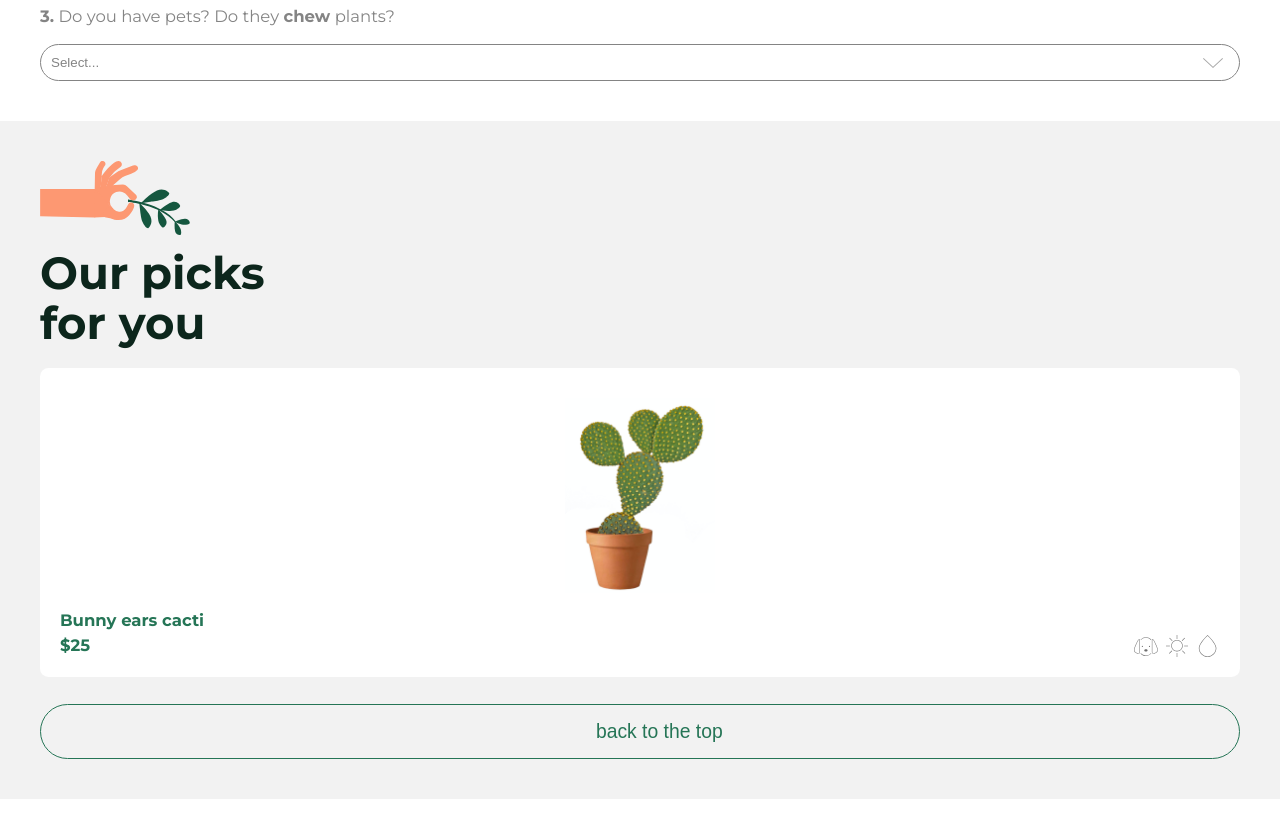
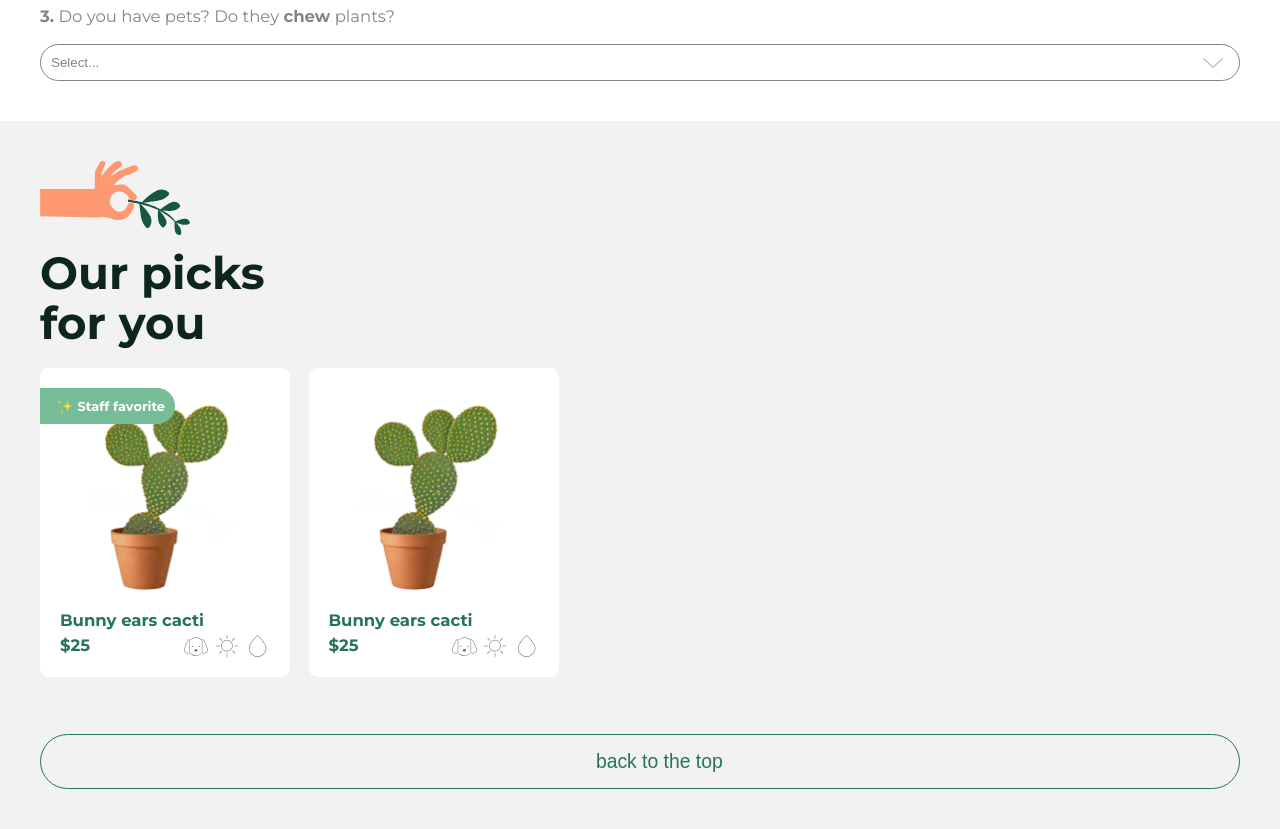
Before and after one commit to XxWexX5/greenthumb, a website built with Parcel: page index.html in a window 1280 px wide. Shown: the part 1328-2157 px from the top of the page. Before the commit the page ends 2127 px from the top, so only its background shows below. Built offline with nearby package versions, Linux system fonts and the light colour scheme; files whose address does not match are found by name.

Commit message:
[ FEAT ] Creating wrapper products and tag favorite.

```diff
--- a/SCSS/components/card.scss
+++ /dev/null
@@ -1,66 +0,0 @@
-.card {
-    background-color: $color-white;
-    padding: 3em 0 2em;
-    border-radius: .85em;
-
-    .main-card {
-        .container-image {
-            width: 100%;
-            max-width: 15em;
-            height: auto;
-            margin: 0 auto;
-
-            .image,
-            img {
-                width: 100%;
-                height: 100%;
-                object-fit: contain;
-            }
-        }
-    }
-
-    .footer-card {
-        padding: 0 2em;
-        margin-top: 1.35em;
-
-        .title-product {
-            color: $color-green-dark-03;
-            font-size: $font-03;
-            margin-bottom: 0.35em;
-        }
-
-        .text-price {
-            color: $color-green-dark-03;
-            font-size: $font-03;
-        }
-
-        .wrapper-icons {
-            display: flex;
-
-            .container-image {
-                width: 2.45em;
-                height: 2.2em;
-
-                .image,
-                img {
-                    width: 100%;
-                    height: 100%;
-                    object-fit: contain;
-                }
-            }
-
-            .container-image + .container-image {
-                margin-left: 0.65em;
-            }
-        }
-
-        .row {
-            width: 100%;
-            display: flex;
-        }
-
-        .row-02 {
-            justify-content: space-between;
-        }
-    }
-}
--- a/SCSS/components/product.scss
+++ b/SCSS/components/product.scss
@@ -0,0 +1,107 @@
+.card-product {
+    background-color: $color-white;
+    padding: 3em 0 2em;
+    border-radius: .85em;
+    position: relative;
+    min-width: 25em;
+    height: auto;
+
+    .tag-favorite {
+        position: absolute;
+        top: 2em;
+        left: 0;
+        padding: 1em 1em 1em 1.65em;
+        border-radius: 0 2em 2em 0;
+        display: flex;
+        align-items: center;
+        justify-content: center;
+        background-color: $color-green-light;
+
+        &.tag-showing {
+            opacity: 1;
+        }
+
+        &.tag-hidden {
+            opacity: 0;
+        }
+
+        .container-image {
+            width: 1.65em;
+            height: 1.65em;
+            margin-right: 0.45em;
+
+            * {
+                width: 100%;
+                height: 100%;
+                object-fit: contain;
+            }
+        }
+
+        .text {
+            font-weight: bold;
+            color: $color-white;
+            font-size: $font-05;
+        }
+    }
+
+    .main-card {
+        .container-image {
+            width: 100%;
+            max-width: 15em;
+            height: auto;
+            margin: 0 auto;
+
+            .image,
+            img {
+                width: 100%;
+                height: 100%;
+                object-fit: contain;
+            }
+        }
+    }
+
+    .footer-card {
+        padding: 0 2em;
+        margin-top: 1.35em;
+
+        .title-product {
+            color: $color-green-dark-03;
+            font-size: $font-03;
+            margin-bottom: 0.35em;
+        }
+
+        .text-price {
+            color: $color-green-dark-03;
+            font-size: $font-03;
+        }
+
+        .wrapper-icons {
+            display: flex;
+
+            .container-image {
+                width: 2.45em;
+                height: 2.2em;
+
+                .image,
+                img {
+                    width: 100%;
+                    height: 100%;
+                    object-fit: contain;
+                }
+            }
+
+            .container-image + .container-image {
+                margin-left: 0.65em;
+            }
+        }
+
+        .row {
+            width: 100%;
+            display: flex;
+        }
+
+        .row-02 {
+            justify-content: space-between;
+        }
+    }
+}
--- a/SCSS/components/results.scss
+++ b/SCSS/components/results.scss
@@ -26,7 +26,15 @@
     }
 
     > .main {
+        .wrapper-products {
+            overflow: auto;
+            display: flex;
+            padding-bottom: 3em;
 
+            .card-product + .card-product {
+                margin-left: 1.85em;
+            }
+        }
     }
 
     > .footer {
--- a/SCSS/fonts-size.scss
+++ b/SCSS/fonts-size.scss
@@ -2,3 +2,4 @@ $font-01: 4.5em;
 $font-02: 4.0em;
 $font-03: 1.65em;
 $font-04: 1.45em;
+$font-05: 1.3em;
--- a/SCSS/index.scss
+++ b/SCSS/index.scss
@@ -7,7 +7,7 @@
 @import "components/option.scss";
 @import "components/no-results.scss";
 @import "components/results.scss";
-@import "components/card.scss";
+@import "components/product.scss";
 
 body {
     font-family: "Montserrat", sans-serif;
@@ -35,6 +35,7 @@ body {
     }
 
     .container-result {
+        overflow-x: hidden;
         background-color: $color-green-light-02;
 
         .hide {
--- a/index.html
+++ b/index.html
@@ -127,7 +127,20 @@
           </header>
 
           <main class="main">
-            <div class="card">
+            <div class="wrapper-products">
+              <div class="card card-product">
+                <div class="tag-favorite tag-showing">
+                  <div class="container-image">
+                    <object id="logo" type="image/svg+xml" data="images/stars.svg">
+                      <img src="images/stars.svg" class="image image-stars" alt="Image stars." />
+                    </object>
+                  </div>
+
+                  <strong class="text">
+                    Staff favorite
+                  </strong>
+                </div>
+
                 <main class="main-card">
                   <div class="container-image">
                     <img src="images/product-01.png" class="image" alt="Image Product." />
@@ -164,6 +177,57 @@
                   </div>
                 </footer>
               </div>
+
+              <div class="card card-product">
+                <div class="tag-favorite tag-hidden">
+                  <div class="container-image">
+                    <object id="logo" type="image/svg+xml" data="images/stars.svg">
+                      <img src="images/stars.svg" class="image image-stars" alt="Image stars." />
+                    </object>
+                  </div>
+
+                  <strong class="text">
+                    Staff favorite
+                  </strong>
+                </div>
+
+                <main class="main-card">
+                  <div class="container-image">
+                    <img src="images/product-01.png" class="image" alt="Image Product." />
+                  </div>
+                </main>
+
+                <footer class="footer-card">
+                  <div class="row row-01">
+                    <div class="col col-01">
+                      <h3 class="title-product">Bunny ears cacti</h3>
+                    </div>
+                  </div>
+
+                  <div class="row row-02">
+                    <div class="col col-01">
+                      <strong class="text-price">$25</strong>
+                    </div>
+
+                    <div class="col col-02">
+                      <div class="wrapper-icons">
+                        <div class="container-image">
+                          <img src="images/icon-dog.svg" class="image image-dog" alt="Icon dog." />
+                        </div>
+
+                        <div class="container-image">
+                          <img src="images/icon-sun.svg" class="image image-sun" alt="Icon sun." />
+                        </div>
+
+                        <div class="container-image">
+                          <img src="images/icon-water.svg" class="image image-water" alt="Icon water." />
+                        </div>
+                      </div>
+                    </div>
+                  </div>
+                </footer>
+              </div>
+            </div>
           </main>
 
           <footer class="footer">
```
Also changed, not shown: images/stars.svg (added). Lines whose indentation alone changed are shown as unchanged.
